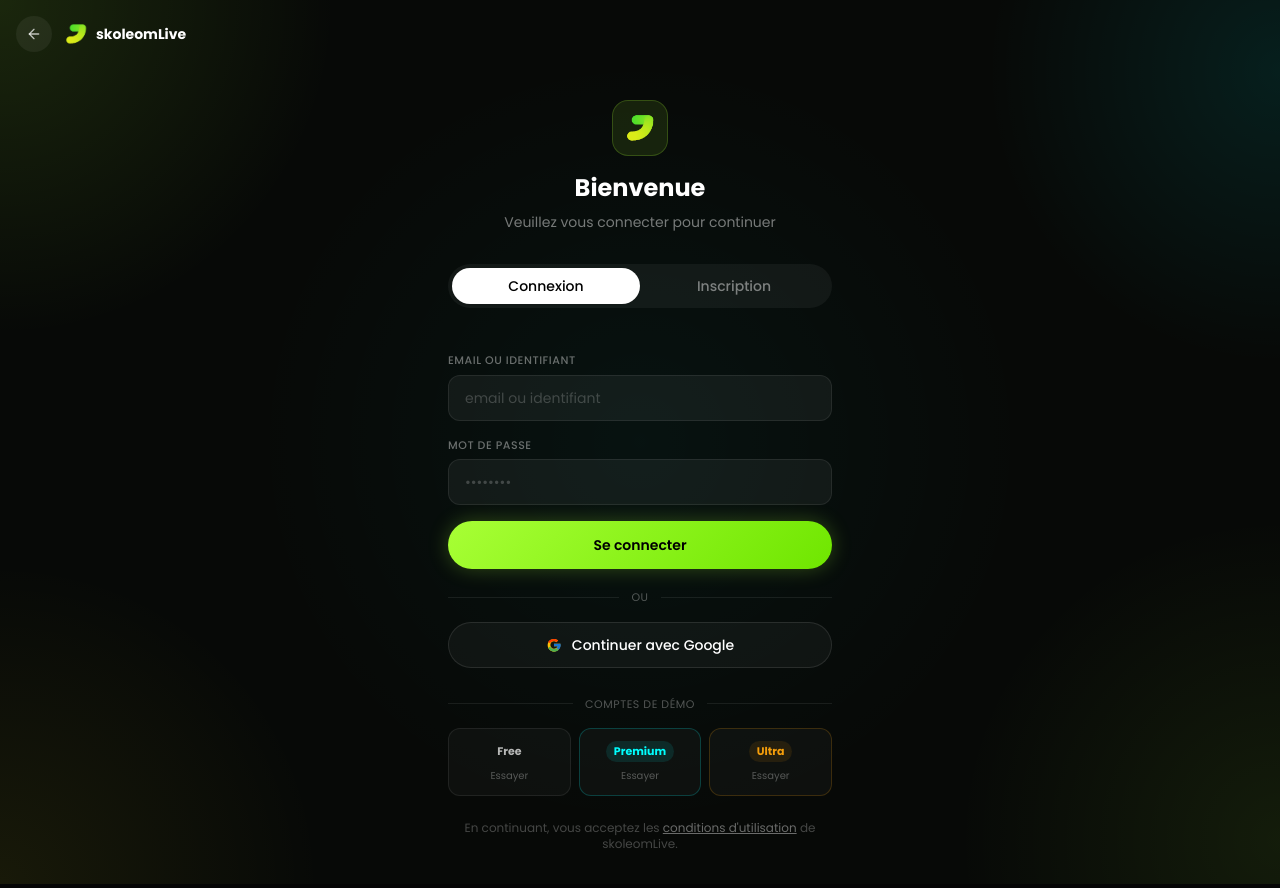
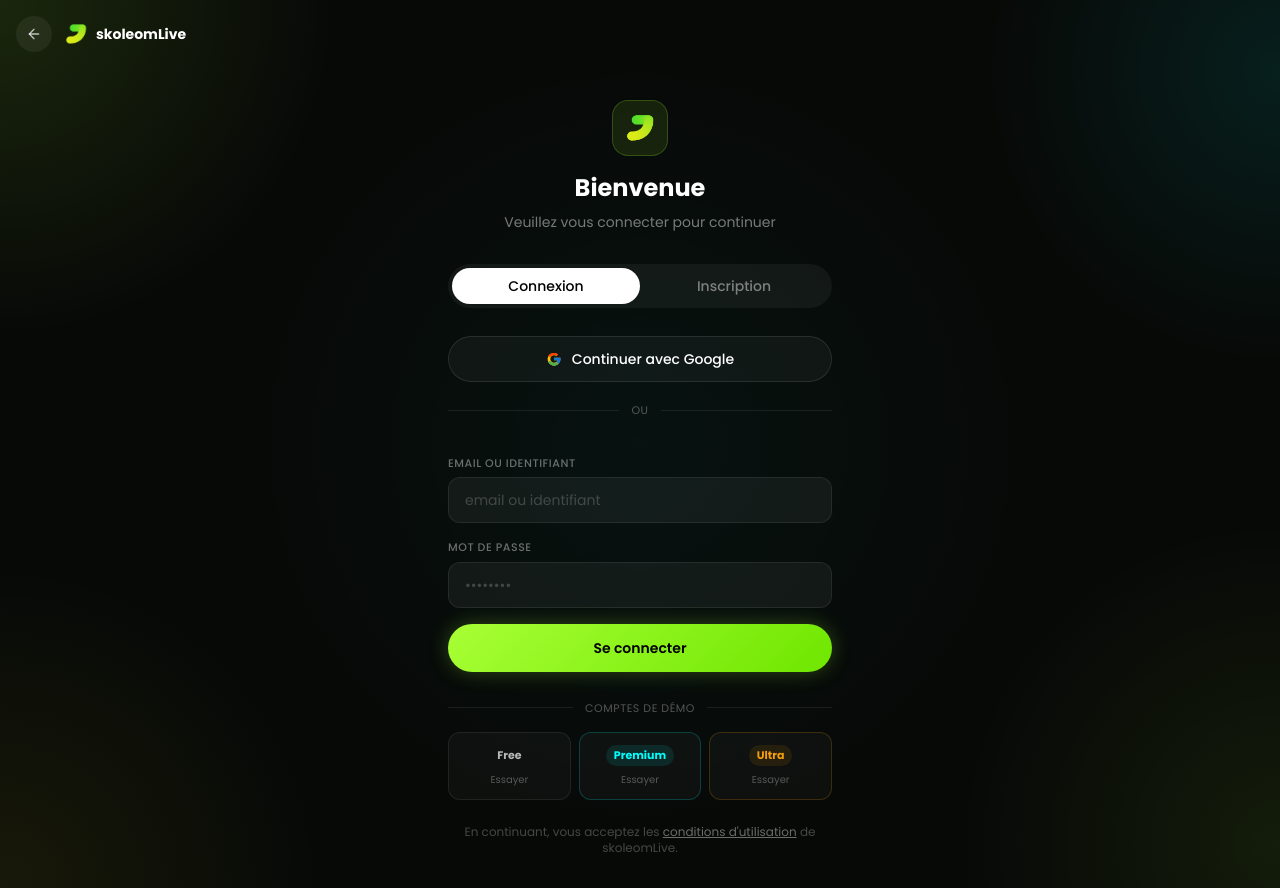
Before and after one commit to Skoleom-Design/skoleom-live, a Next.js app: page /auth/login in a window 1280 px wide. Built offline with nearby package versions, Linux system fonts and the light colour scheme.

Commit message:
Move the Google sign-in button above the email/password fields

```diff
--- a/src/pages/auth/login.tsx
+++ b/src/pages/auth/login.tsx
@@ -174,6 +174,26 @@
               ))}
             </div>
 
+            {/* Google — au-dessus du formulaire, la plupart des visiteurs n'ont pas besoin
+                d'aller plus loin */}
+            <a
+              href="/api/auth/google"
+              className="w-full flex items-center justify-center gap-2.5 py-3 rounded-full border border-white/[0.1] bg-white/[0.04] hover:bg-white/[0.08] text-white text-sm font-medium transition-all mb-5"
+            >
+              <svg width="16" height="16" viewBox="0 0 48 48" aria-hidden="true">
+                <path fill="#FFC107" d="M43.6 20.5H42V20.5H24v7h11.3C33.7 32 29.3 35 24 35c-6.1 0-11-4.9-11-11s4.9-11 11-11c2.8 0 5.3 1 7.3 2.7l5-5C33.1 7.8 28.8 6 24 6 13.5 6 5 14.5 5 25s8.5 19 19 19 19-8.5 19-19c0-1.2-.1-2.4-.4-3.5z"/>
+                <path fill="#FF3D00" d="M6.3 14.7l5.7 4.2C13.6 15.3 18.4 12 24 12c2.8 0 5.3 1 7.3 2.7l5-5C33.1 7.8 28.8 6 24 6 16.3 6 9.6 10.1 6.3 14.7z"/>
+                <path fill="#4CAF50" d="M24 44c5.2 0 9.9-2 13.5-5.2l-6.2-5.2C29.4 35.4 26.8 36 24 36c-5.2 0-9.6-3-11.3-7.3l-5.8 4.5C10.3 39.8 16.6 44 24 44z"/>
+                <path fill="#1976D2" d="M43.6 20.5H42V20.5H24v7h11.3c-.8 2.3-2.2 4.2-4 5.6l6.2 5.2C41.4 34.6 44 30.1 44 25c0-1.2-.1-2.4-.4-3.5z"/>
+              </svg>
+              {t('auth.continueWithGoogle')}
+            </a>
+            <div className="flex items-center gap-3 mb-5">
+              <div className="h-px flex-1 bg-white/[0.08]" />
+              <span className="text-[11px] text-white/30 uppercase tracking-wider">{t('auth.or')}</span>
+              <div className="h-px flex-1 bg-white/[0.08]" />
+            </div>
+
             {/* Form */}
             <form onSubmit={handleSubmit} className="space-y-4">
               {/* Grille 0fr/1fr : anime la hauteur du champ username en douceur au lieu de le
@@ -246,27 +266,6 @@
               </button>
             </form>
 
-            {/* Google */}
-            <div className="mt-5">
-              <div className="flex items-center gap-3 mb-4">
-                <div className="h-px flex-1 bg-white/[0.08]" />
-                <span className="text-[11px] text-white/30 uppercase tracking-wider">{t('auth.or')}</span>
-                <div className="h-px flex-1 bg-white/[0.08]" />
-              </div>
-              <a
-                href="/api/auth/google"
-                className="w-full flex items-center justify-center gap-2.5 py-3 rounded-full border border-white/[0.1] bg-white/[0.04] hover:bg-white/[0.08] text-white text-sm font-medium transition-all"
-              >
-                <svg width="16" height="16" viewBox="0 0 48 48" aria-hidden="true">
-                  <path fill="#FFC107" d="M43.6 20.5H42V20.5H24v7h11.3C33.7 32 29.3 35 24 35c-6.1 0-11-4.9-11-11s4.9-11 11-11c2.8 0 5.3 1 7.3 2.7l5-5C33.1 7.8 28.8 6 24 6 13.5 6 5 14.5 5 25s8.5 19 19 19 19-8.5 19-19c0-1.2-.1-2.4-.4-3.5z"/>
-                  <path fill="#FF3D00" d="M6.3 14.7l5.7 4.2C13.6 15.3 18.4 12 24 12c2.8 0 5.3 1 7.3 2.7l5-5C33.1 7.8 28.8 6 24 6 16.3 6 9.6 10.1 6.3 14.7z"/>
-                  <path fill="#4CAF50" d="M24 44c5.2 0 9.9-2 13.5-5.2l-6.2-5.2C29.4 35.4 26.8 36 24 36c-5.2 0-9.6-3-11.3-7.3l-5.8 4.5C10.3 39.8 16.6 44 24 44z"/>
-                  <path fill="#1976D2" d="M43.6 20.5H42V20.5H24v7h11.3c-.8 2.3-2.2 4.2-4 5.6l6.2 5.2C41.4 34.6 44 30.1 44 25c0-1.2-.1-2.4-.4-3.5z"/>
-                </svg>
-                {t('auth.continueWithGoogle')}
-              </a>
-            </div>
-
             {/* Demo accounts */}
             <div className="mt-7">
               <div className="flex items-center gap-3 mb-4">
```
